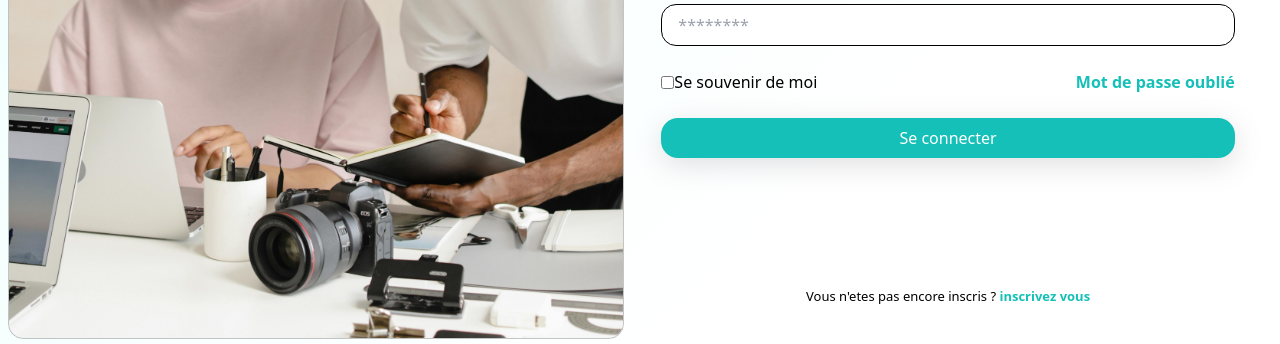
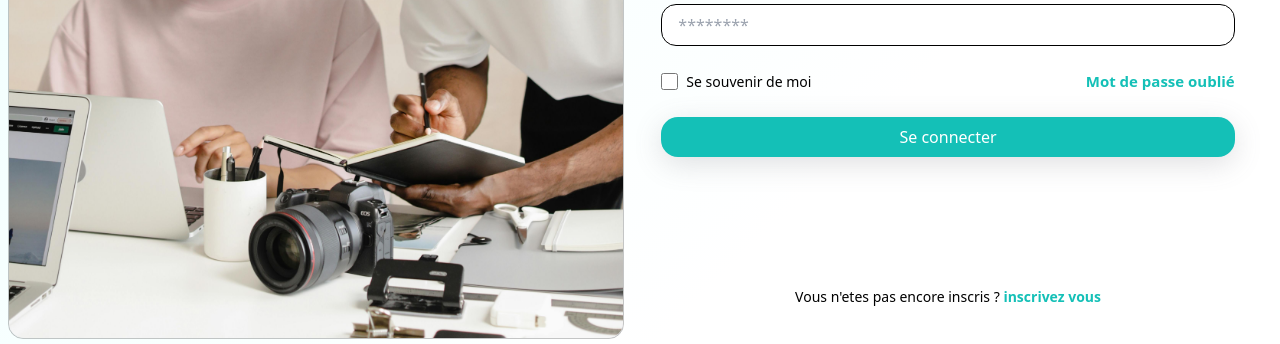
Before and after one commit to Delon00/PrestaCi, an Angular app: page /login in a window 1280 px wide. Shown: the part 453-797 px from the top of the page. Built offline with nearby package versions, Linux system fonts and the light colour scheme.

Commit message:
modified:   src/app/auth/login/login.component.css 	modified:   src/app/auth/login/login.component.html

```diff
--- a/src/app/auth/login/login.component.css
+++ b/src/app/auth/login/login.component.css
@@ -16,7 +16,7 @@
     height: 100%;
     object-fit: cover;
     border-radius: 15px;
-
+    transition: all 0.3s ease-in-out;
 
 }
 .login-main .right{
@@ -34,10 +34,7 @@
     -webkit-background-clip: text;
     -webkit-text-fill-color: transparent;
 }
-.login-main .right a{
-    color: #14C0B7;
-    font-weight: bold;
-}
+
 .form-inputs{
     display: flex;
     flex-direction: column;
@@ -48,6 +45,8 @@
     border: 1px solid #000;
     padding: 0.5rem 1rem;
     margin-bottom: 1.5rem;
+    transition: all 0.3s ease-in-out;
+
 }
 form{
     width: 100%;
@@ -55,3 +54,28 @@ form{
 form button{
     width: 100%;
 }
+.text-forget-mdp{
+    color: #14C0B7;
+    font-weight: bold;
+    font-size: 15px;
+}
+.register-text{
+    font-size: 14px;
+}
+.register-text a{
+    font-size: 14px;
+    color: #14C0B7;
+    font-weight: bold;
+}
+.remember-me-container{
+    display: flex;
+    align-items: center;
+}
+.remember-me-container input{
+    width: 17px;
+    height: 17px;
+    margin-right: 0.5rem;
+}
+.remember-me-container label{
+    font-size: 14px;
+}
--- a/src/app/auth/login/login.component.html
+++ b/src/app/auth/login/login.component.html
@@ -16,18 +16,17 @@
                     <label class="font-semibold mb-1" for="password">Mot de passe</label>
                     <input type="password" name="password" id="password" placeholder="********">
                 </div>
-                <div class="flex justify-between mb-6">
-                    <div class="flex items-center">
+                <div class="flex justify-between items-center mb-6">
+                    <div class="remember-me-container">
                         <input type="checkbox" name="remember" id="remember">
                         <label for="remember">Se souvenir de moi</label>
-
                     </div>
-                    <a href="http://">Mot de passe oublié</a>
+                    <a class="text-forget-mdp" href="http://">Mot de passe oublié</a>
                 </div>
                 <button class="btn-link btn-submit" type="submit">Se connecter</button>
             </form>
         </div>
-        <p style="font-size: 13px;">Vous n'etes pas encore inscris ? <a routerLink="/register">inscrivez vous</a ></p>
+        <p class="register-text">Vous n'etes pas encore inscris ? <a routerLink="/register">inscrivez vous</a ></p>
 
     </section>
 </main>
```
